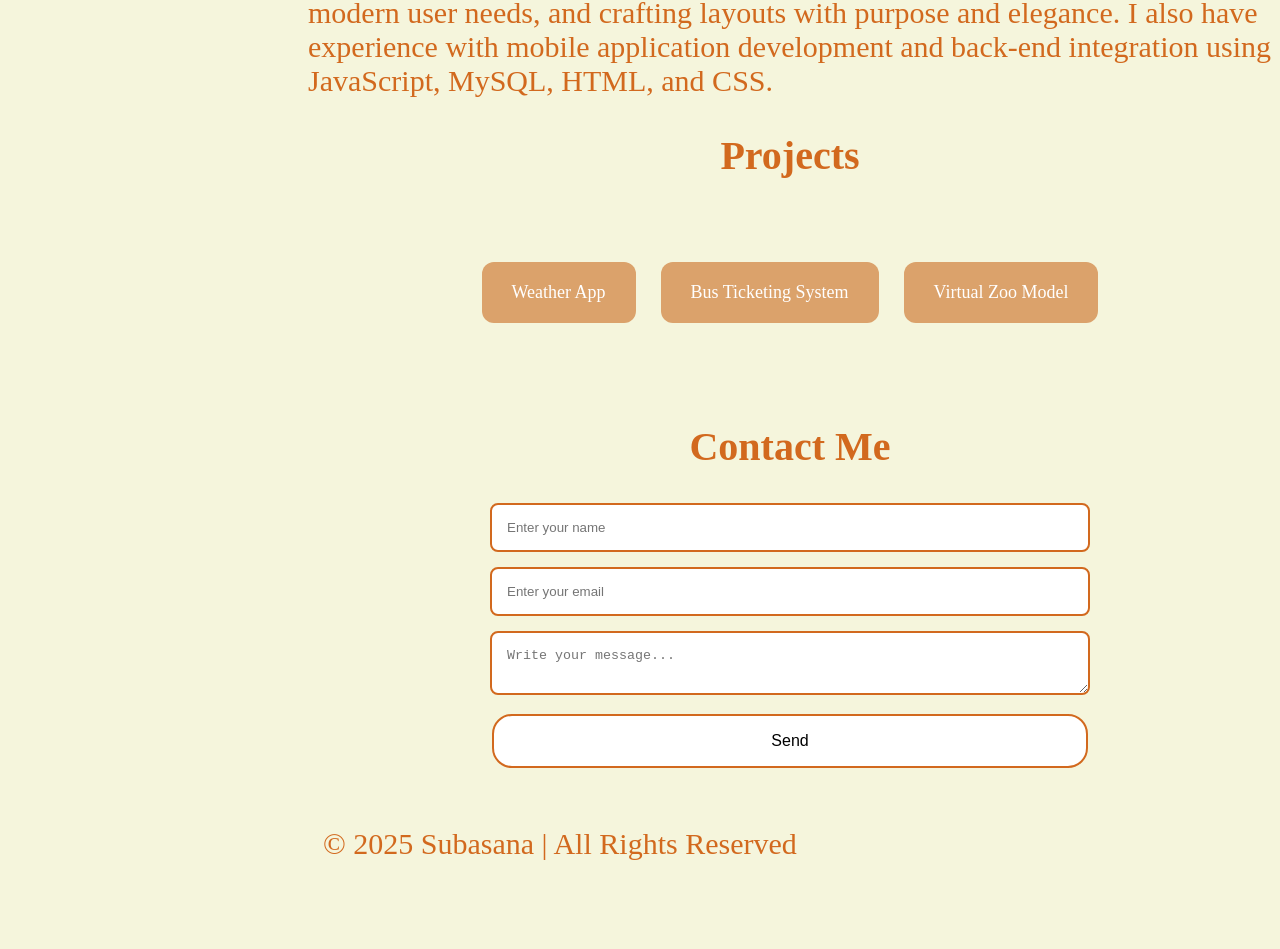
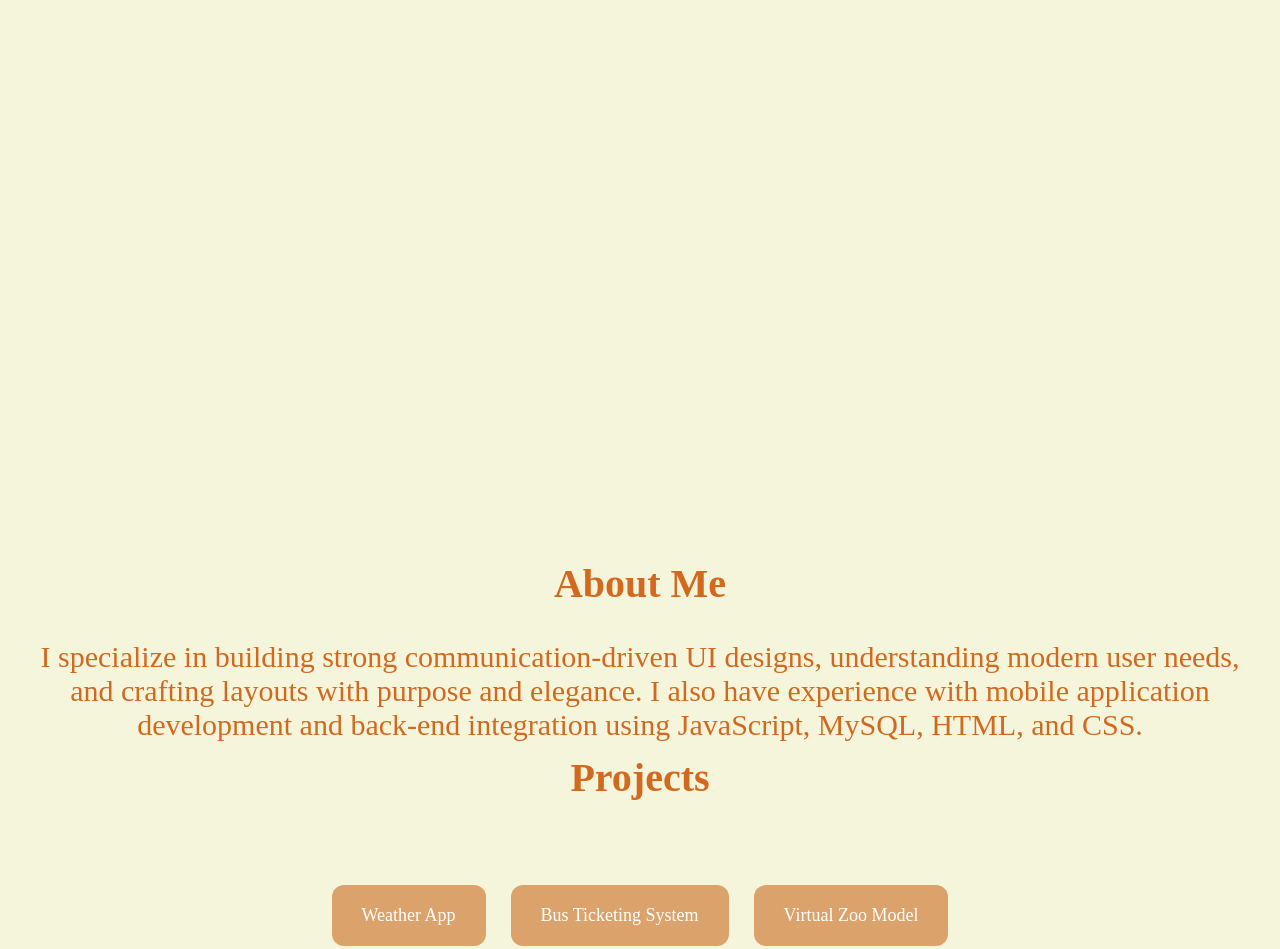
Before and after one commit to np03cs4a240014-prog/Portfolio-SubasanaPrabhaBajracharya, a plain HTML site: page workshop1.html in a window 1280 px wide. Shown: the part 1015-1964 px from the top of the page. Before the commit the page ends 1876 px from the top, so only its background shows below. Drawn offline with Linux system fonts and the light colour scheme.

Commit message:
Added HTML structure and CSS styling for portfolio

```diff
--- a/CSS/workshop1.css
+++ b/CSS/workshop1.css
@@ -74,13 +74,16 @@ nav{
 margin-top: 100px;
 padding-top: 30px;
 padding-left: 300px;
-text-align:left;
+text-align:center;
 font-size: 30px;
 text-color:beige;
 color:#D2691E;
 float:left;
-
-
+ text-decoration: dashed;
+padding: 10px;
+transition:20.s;
+position: relative;
+transform: translateY(-2px);
 }
 
 .about p{
@@ -92,15 +95,12 @@ float:left;
 }
 
 #project{
-margin-top: 100px;
-padding-left: 100px;
-text-align: center;
-font-size: 30px;
-color:#D2691E;
-float:float-left;
+    padding:100px;
+
+
 }
 .project-grid{
-    marrgin-top:30px;
+    margin-top:30px;
     display:flex;
     justify-content: center;
     gap:25px;
--- a/workshop1.html
+++ b/workshop1.html
@@ -23,24 +23,21 @@
 
 
 	<main>
+		<div id="all">
 		<div class="intro-text">
 		<section id  ="home"><img src="Images/Profile.jpg" alt="Picture"><h1>Hi I am Subasana. </h1><p>Here is my short introduction <br> through this portfolio</p>
 		</div>
 	</section>
 
-		<section id="aboutme" class ="about"><center><h2>About Me</h2></center>
+		<section id="aboutme" style="margin-top: 100vh;"><center><h2>About Me</h2></center>
 			I specialize in building strong communication-driven UI designs, understanding modern user needs,
             and crafting layouts with purpose and elegance. I also have experience with mobile application
             development and back-end integration using JavaScript, MySQL, HTML, and CSS.
-			<section>
+			</section>
 
-		<section id="projects"><center><h2>Projects</h2></center>
-			<p>
+		<section id="projects" style="margin-top: 100vh;"><center><h2>Projects</h2></center>
 
-        </p>
-
-
-			 <div class="project-grid">
+			<div class="project-grid">
             <div class="project-card">Weather App</div>
             <div class="project-card">Bus Ticketing System</div>
             <div class="project-card">Virtual Zoo Model</div>
@@ -50,7 +47,7 @@
 
 
 
-		 <section id="contact" class="contact">
+		 <section id="contact" style="margin-top: 100vh;">
         <h2>Contact Me</h2>
 
         <form>
@@ -60,6 +57,7 @@
             <button type="submit">Send</button>
         </form>
     </section>
+</section>
 
     <footer>
         <p>© 2025 Subasana | All Rights Reserved</p>
```
